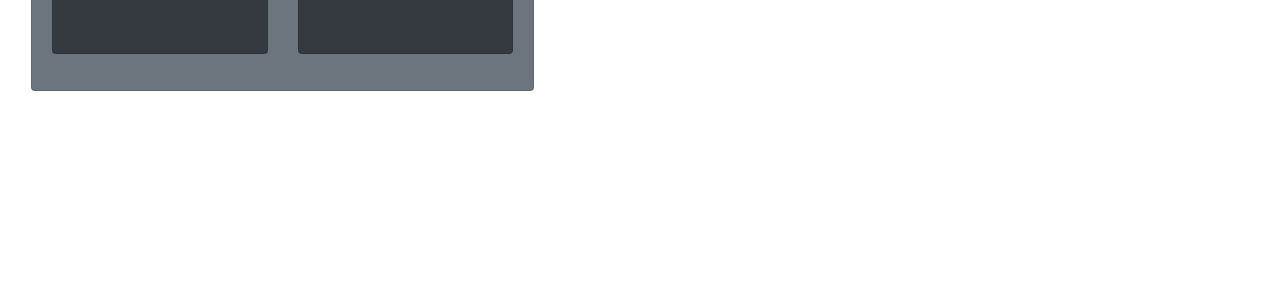
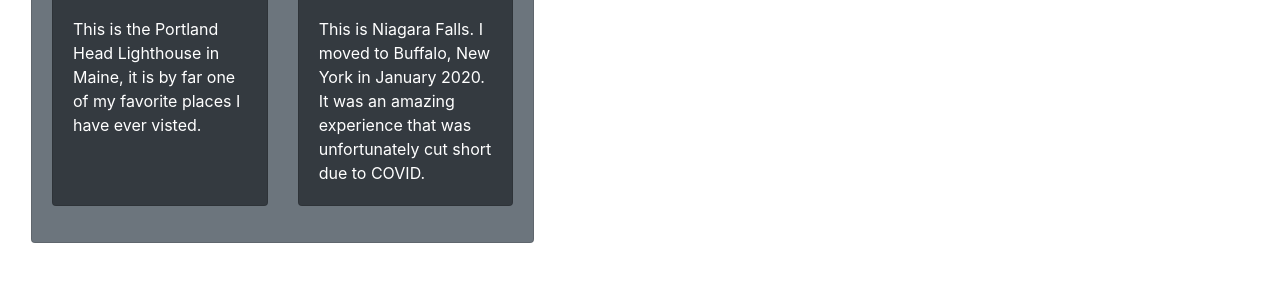
Before and after one commit to kworth999/my-portfolio, a plain HTML site: page portfolio.html in a window 1280 px wide. Shown: the part 963-1244 px from the top of the page. Before the commit the page ends 1142 px from the top, so only its background shows below. Drawn offline with nearby package versions, Linux system fonts and the light colour scheme.

Commit message:
portfolio

```diff
--- a/portfolio.html
+++ b/portfolio.html
@@ -73,14 +73,14 @@
                      <figure class="card bg-dark mb-3" style="width: 18rem;">
                         <img src="Assets/IMG_1368.jpg" class="card-img-top" alt="Img 1">
                         <div class="card-body">
-                           <p class="card-text"></p>
+                           <p class="card-text">This is the Portland Head Lighthouse in Maine, it is by far one of my favorite places I have ever visted.</p>
                            </p>
                         </div>
                      </figure>
                      <figure class="card bg-dark mb-3" style="width: 18rem;">
                         <img src="Assets/IMG_1998.jpg" class="card-img-top" alt="Img 1">
                         <div class="card-body">
-                           <p class="card-text">
+                           <p class="card-text">This is Niagara Falls. I moved to Buffalo, New York in January 2020. It was an amazing experience that was unfortunately cut short due to COVID.
                            </p>
                         </div>
                      </figure>
```
